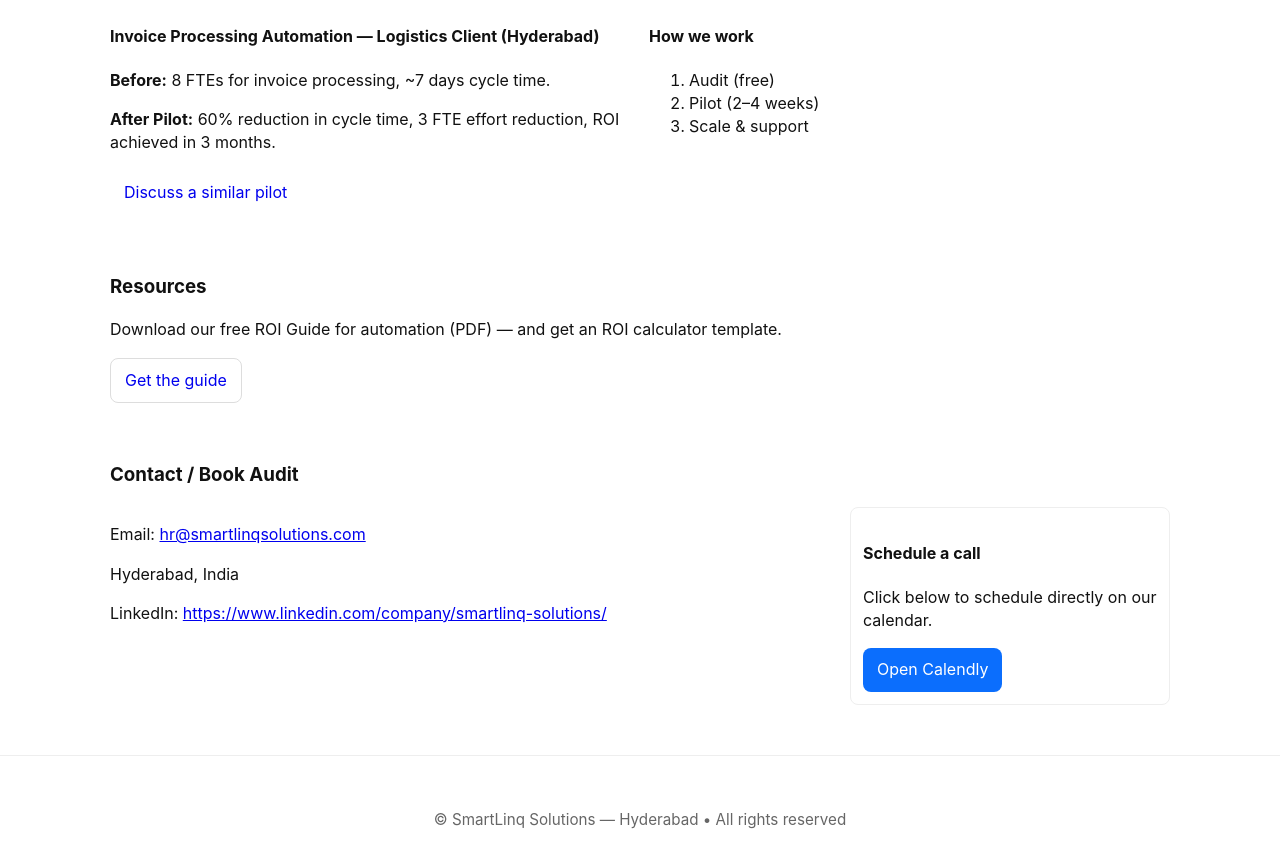
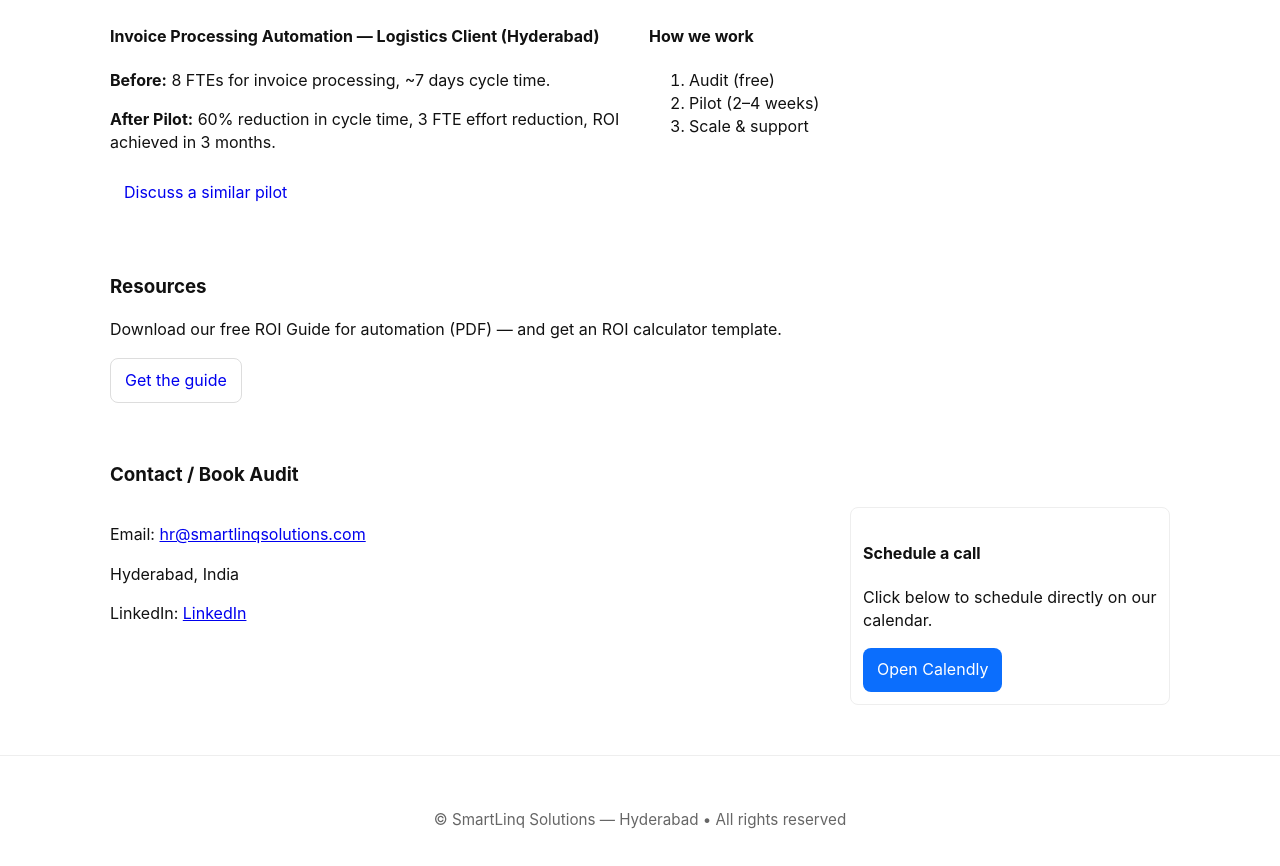
Before and after one commit to parvezgosarupalli/smartlinq-mvp, a plain HTML site: page index.html in a window 1280 px wide. Shown: the part 1193-2059 px from the top of the page. Drawn offline with Linux system fonts and the light colour scheme.

Commit message:
Update index.html

```diff
--- a/index.html
+++ b/index.html
@@ -108,7 +108,7 @@
         <div>
           <p>Email: <a href="mailto:hr@smartlinqsolutions.com">hr@smartlinqsolutions.com</a></p>
           <p>Hyderabad, India</p>
-          <p>LinkedIn: <a href="#" target="_blank">https://www.linkedin.com/company/smartlinq-solutions/</a></p>
+          <p>LinkedIn: <a href="https://www.linkedin.com/company/smartlinq-solutions" target="_blank">LinkedIn</a></p>
         </div>
         <div>
           <div class="card small">
```
